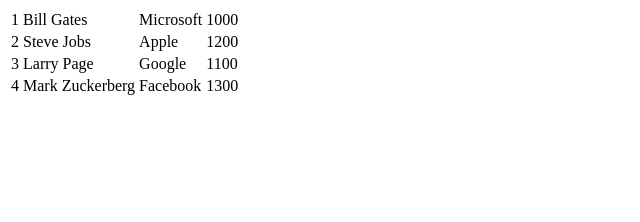
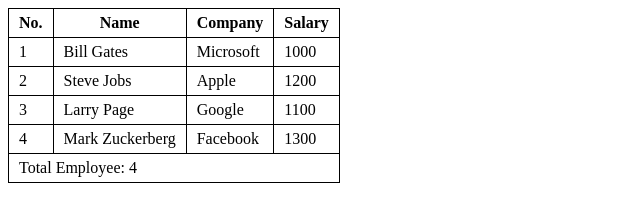
Before and after one commit to siam021394/my-simple-website, a plain HTML site: page table.html in a window 1280 px wide. Shown: the whole page, without its empty margins (0-640 px from the left). Drawn offline with Linux system fonts and the light colour scheme.

Commit message:
added nav.css

```diff
--- a/table.html
+++ b/table.html
@@ -4,10 +4,27 @@
     <meta charset="UTF-8">
     <meta name="viewport" content="width=device-width, initial-scale=1.0">
     <title>HTML Tables</title>
+    <style>
+        td, th{
+            border: 1px solid black;
+            padding: 5px 10px;
+        }
+
+        table{
+            border-collapse: collapse;
+        }
+    </style>
 </head>
 <body>
     <table>
-        <thead></thead>
+        <thead>
+            <tr>
+                <th>No.</th>
+                <th>Name</th>
+                <th>Company</th>
+                <th>Salary</th>
+            </tr>
+        </thead>
         <tbody>
             <tr>
                 <td>1</td>
@@ -37,7 +54,11 @@
                 <td>1300</td>
             </tr>
         </tbody>
-        <tfoot></tfoot>
+        <tfoot>
+            <tr>
+                <td colspan="4">Total Employee: 4</td>
+            </tr>
+        </tfoot>
     </table>
 
 </body>
```
Also changed, not shown: styles/nav.css (added).
